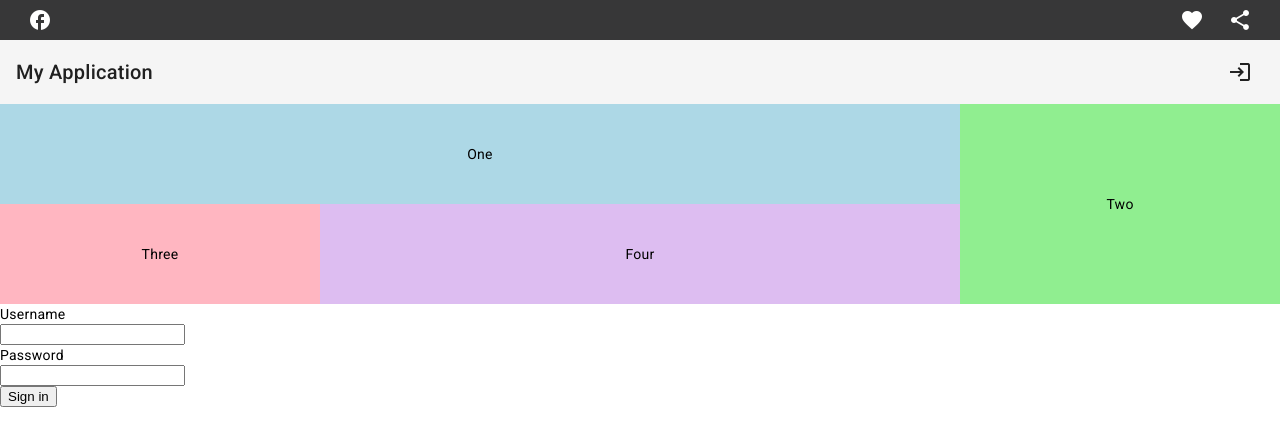
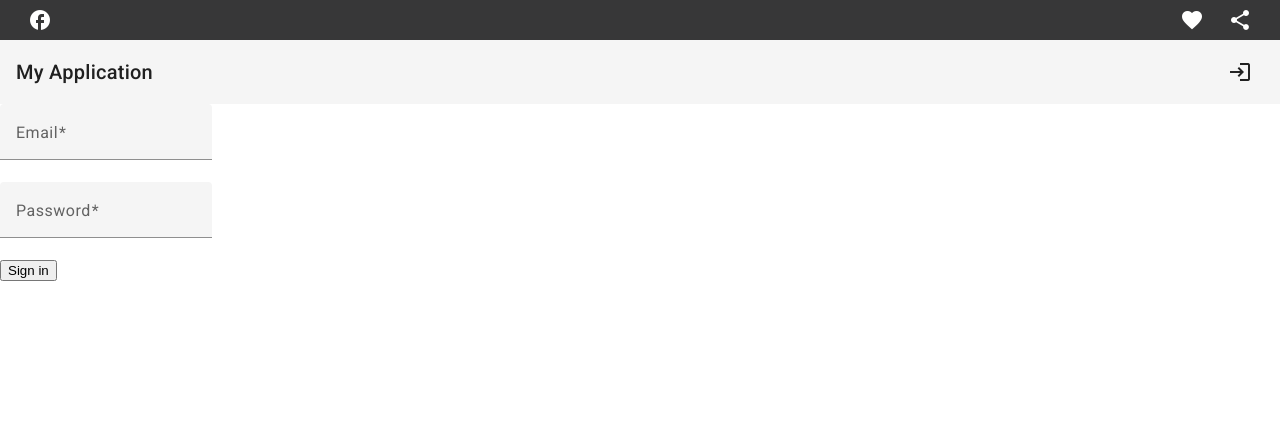
Before and after one commit to faraz9012/ngCommerce, an Angular app in the folder Client/: page /login in a window 1280 px wide. Shown: the top 446 px of the page. Built offline with nearby package versions, Linux system fonts and the light colour scheme.

Commit message:
[refac]: reactive form used for login

```diff
--- a/Client/src/app/modules/public/components/login/login.component.html
+++ b/Client/src/app/modules/public/components/login/login.component.html
@@ -1,15 +1,36 @@
-<form #loginForm="ngForm" (ngSubmit)="onLogin()" autocomplete="off">
-    <label>Username</label>
-    <div class="mb-3">
-        <input name="email" [(ngModel)]="model.email"
-            type="text">
-    </div>
-    <label>Password</label>
-    <div class="mb-3">
-        <input name="password" [(ngModel)]="model.password"
-            type="password" />
-    </div>
-    <div class="text-center">
+<section>
+    <form [formGroup]="loginForm" (ngSubmit)="onLogin()" autocomplete="on">
+        <div>
+            <mat-form-field>
+                <mat-label>Email</mat-label>
+                <input
+                 matInput
+                 placeholder="pat@example.com"
+                 formControlName="email"
+                 required >
+                @if (this.loginForm.controls['email'].errors && this.loginForm.controls['email'].touched) {
+                <mat-error>
+                    Please enter your email
+                </mat-error>
+                }
+            </mat-form-field>
+        </div>
+        <div>
+
+        <mat-form-field>
+            <mat-label>Password</mat-label>
+            <input
+             matInput
+             placeholder="password"
+             formControlName="password"
+             required >
+            @if (this.loginForm.controls['password'].invalid) {
+            <mat-error>
+                Please enter password
+            </mat-error>
+            }
+        </mat-form-field>
+        </div>
         <button type="submit" class="btn btn-gradient w-100 mt-4 mb-0">Sign in</button>
-    </div>
-</form>
+    </form>
+</section>
--- a/Client/src/app/modules/public/components/login/login.component.ts
+++ b/Client/src/app/modules/public/components/login/login.component.ts
@@ -1,24 +1,37 @@
-import { Component } from '@angular/core';
+import { Component, OnInit } from '@angular/core';
 import { Router } from "@angular/router";
+import { FormBuilder, FormControl, FormGroup, Validators } from "@angular/forms";
 import { Observable, of } from "rxjs";
 
 import { AccountService } from "../../../../services/account.service";
 import { User } from "../../models/user";
-
 
 @Component({
   selector: 'app-login',
   templateUrl: './login.component.html',
   styleUrl: './login.component.css'
 })
-export class LoginComponent {
+export class LoginComponent implements OnInit{
   model:any={}
   currentUser$: Observable<User | null> = of(null);
+  loginForm: FormGroup = new FormGroup({});
 
-  constructor(public accountService:AccountService, private router:Router){}
+  constructor(public accountService:AccountService, private router:Router, private fb: FormBuilder){}
+
+  ngOnInit(): void {
+    this.initializeForm();
+  }
+
+
+  initializeForm(){
+    this.loginForm = this.fb.group({
+      email:['', [Validators.required, Validators.email]],
+      password: ['', [Validators.required]],
+    });
+  }
 
   onLogin(){
-    this.accountService.login(this.model).subscribe({
+    this.accountService.login(this.loginForm.value).subscribe({
       next: () => {
           this.router.navigateByUrl('/');
       },
--- a/Client/src/app/modules/public/components/navigation/navigation.component.html
+++ b/Client/src/app/modules/public/components/navigation/navigation.component.html
@@ -23,7 +23,7 @@
         </button>
     }
     @else {
-        <button mat-icon-button aria-label="Login icon">
+        <button mat-icon-button aria-label="Login icon" routerLink="/login">
             <mat-icon>login</mat-icon>
         </button>
     }
--- a/Client/src/app/modules/public/public.component.html
+++ b/Client/src/app/modules/public/public.component.html
@@ -1,13 +1,2 @@
 <app-navigation></app-navigation>
-
-<!-- Body -->
-<mat-grid-list cols="4" rowHeight="100px" gutterSize="0">
-    @for (tile of tiles; track tile) {
-      <mat-grid-tile
-        [colspan]="tile.cols"
-        [rowspan]="tile.rows"
-        [style.background]="tile.color">{{tile.text}}</mat-grid-tile>
-    }
-  </mat-grid-list>
-
-  <router-outlet></router-outlet>
+<router-outlet></router-outlet>
--- a/Client/src/app/modules/public/public.module.ts
+++ b/Client/src/app/modules/public/public.module.ts
@@ -7,7 +7,7 @@ import { AngularMaterialSharedModule } from "../shared/shared.module";
 import { PublicComponent } from "./public.component";
 import { LoginComponent } from './components/login/login.component';
 import { NavigationComponent } from './components/navigation/navigation.component';
-import { FormsModule } from "@angular/forms";
+import { FormsModule, ReactiveFormsModule } from "@angular/forms";
 
 const routes: Routes = [
   {
@@ -32,6 +32,7 @@ const routes: Routes = [
   imports: [
     CommonModule,
     FormsModule,
+    ReactiveFormsModule,
     AngularMaterialSharedModule,
     RouterModule.forChild(routes)
   ]
--- a/Client/src/styles.css
+++ b/Client/src/styles.css
@@ -1,4 +1,4 @@
 /* You can add global styles to this file, and also import other style files */
-
+* { box-sizing: border-box; }
 html, body { height: 100%; }
 body { margin: 0; font-family: Roboto, "Helvetica Neue", sans-serif; }
```
Also changed, not shown: Client/src/app/modules/shared/shared.module.ts (+9 -2 lines).
